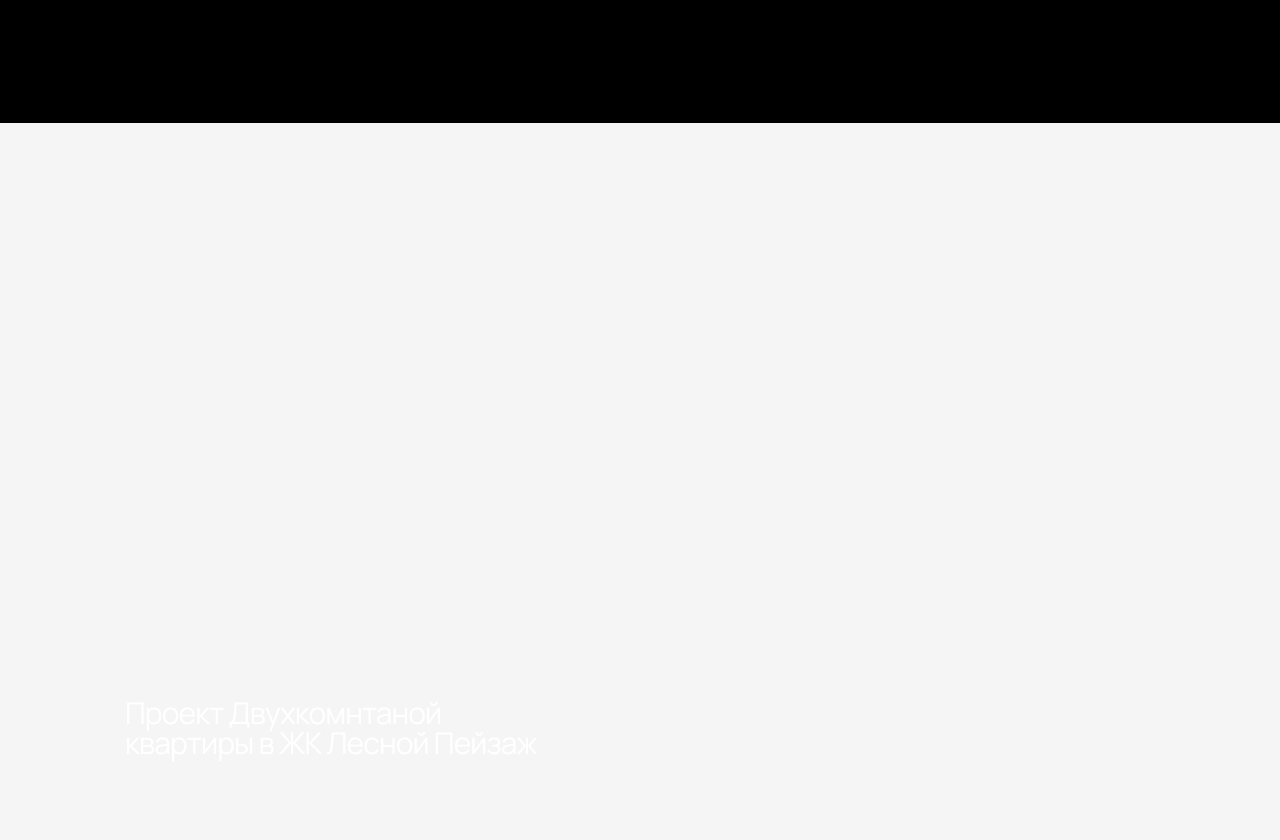
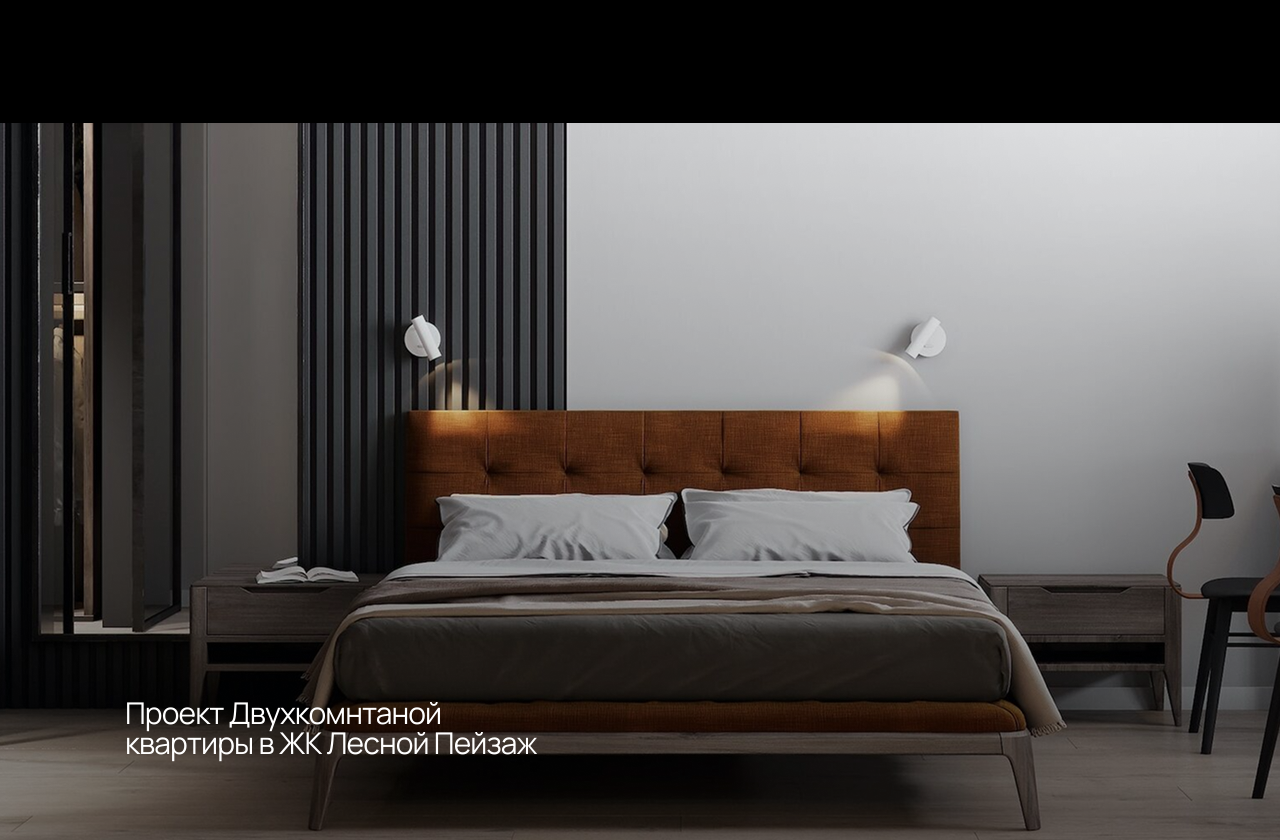
Before and after one commit to Vadim-Davydov/dz1, a plain HTML site: page index.html in a window 1280 px wide. Shown: the part 4400-5240 px from the top of the page. Drawn offline with Linux system fonts and the light colour scheme; the site is published under a folder, as on GitHub Pages, so addresses that start at the root find nothing.

Commit message:
Update main.css

```diff
--- a/main.css
+++ b/main.css
@@ -137,7 +137,7 @@ height: 270px;
     box-sizing: border-box;
     width: 1400px;
     height: 717px;
-    background-image: url('/sd_metrika/resouses/Rectangle\ 10.png');
+    background-image: url('Rectangle\ 10.png');
 }
 .projec_example{
     padding-top: 575px;
@@ -147,4 +147,5 @@ height: 270px;
     width: 443px;
     letter-spacing: -0.03em;
     color: #fff;
+
 }
```
